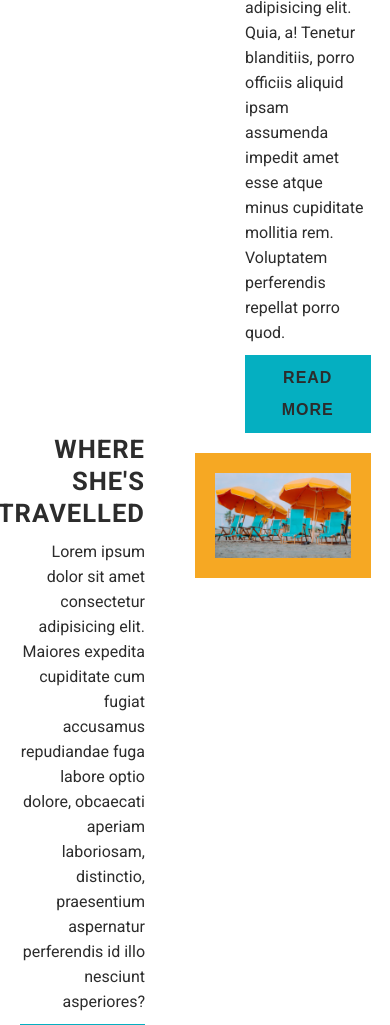
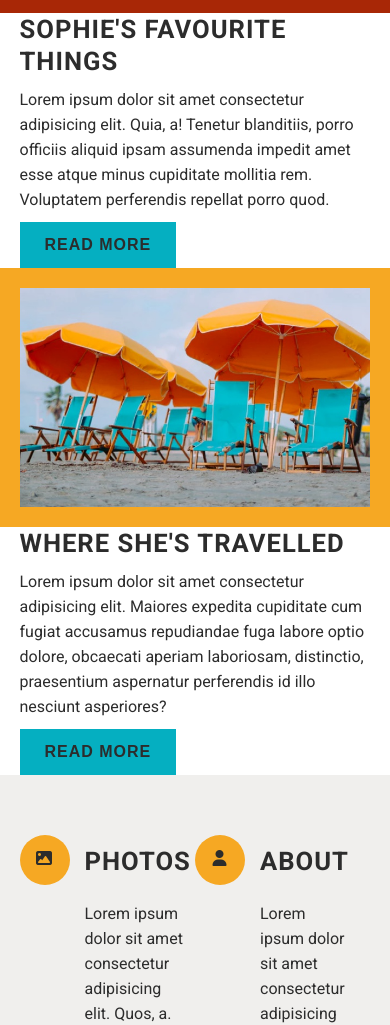
Before and after one commit to anya-uwu/project01, a plain HTML site: page index.html in a window 390 px wide. Shown: the part 975-2000 px from the top of the page. Drawn offline with Linux system fonts and the light colour scheme.

Commit message:
worked on home page media queries

```diff
--- a/styles/sass/partials/_mediaQueries.scss
+++ b/styles/sass/partials/_mediaQueries.scss
@@ -71,7 +71,7 @@
                 }
 
                 img {
-                    top: -20px;
+                    top: -40px;
                     left: -45px;
                     scale: 35%;
                 }
@@ -87,7 +87,43 @@
     }
 
     //section styles
-    .aboutSophie {}
+
+    .whoIsSophie {
+        padding: 30px 0;
+    }
+
+    .aboutSophie {
+
+        .wrapper {
+            margin: 0;
+            width: 100%;
+        }
+
+        .flexContainer {
+            flex-wrap: wrap;
+        }
+
+        .imageContainer {
+            width: 100%;
+            padding: 0;
+        }
+
+        .textContainer {
+            width: 90%;
+            margin: 0 auto;
+        }
+
+        .faves {
+            padding: 0;
+        }
+
+        .travels {
+            padding: 0;
+            text-align: left;
+            align-items: flex-start;
+            order: +1;
+        }
+    }
 
     // blog & contact page header
 
@@ -114,6 +150,7 @@
 
     // blog page
     .blog {
+
         // blog and contact page header
         h1 {
             font-size: 2rem;
@@ -131,6 +168,7 @@
         aside {
             width: 100%;
             margin: 0;
+
             section {
                 margin-right: 0;
                 padding: 20px
@@ -140,14 +178,13 @@
         .blogPost {
             width: 100%;
             margin: 0;
+
             article {
                 padding: 20px;
                 margin-bottom: 15px;
             }
         }
     }
-
-
 
     // contact page
     .contact {
```
Also changed, not shown: styles/styles.css.
